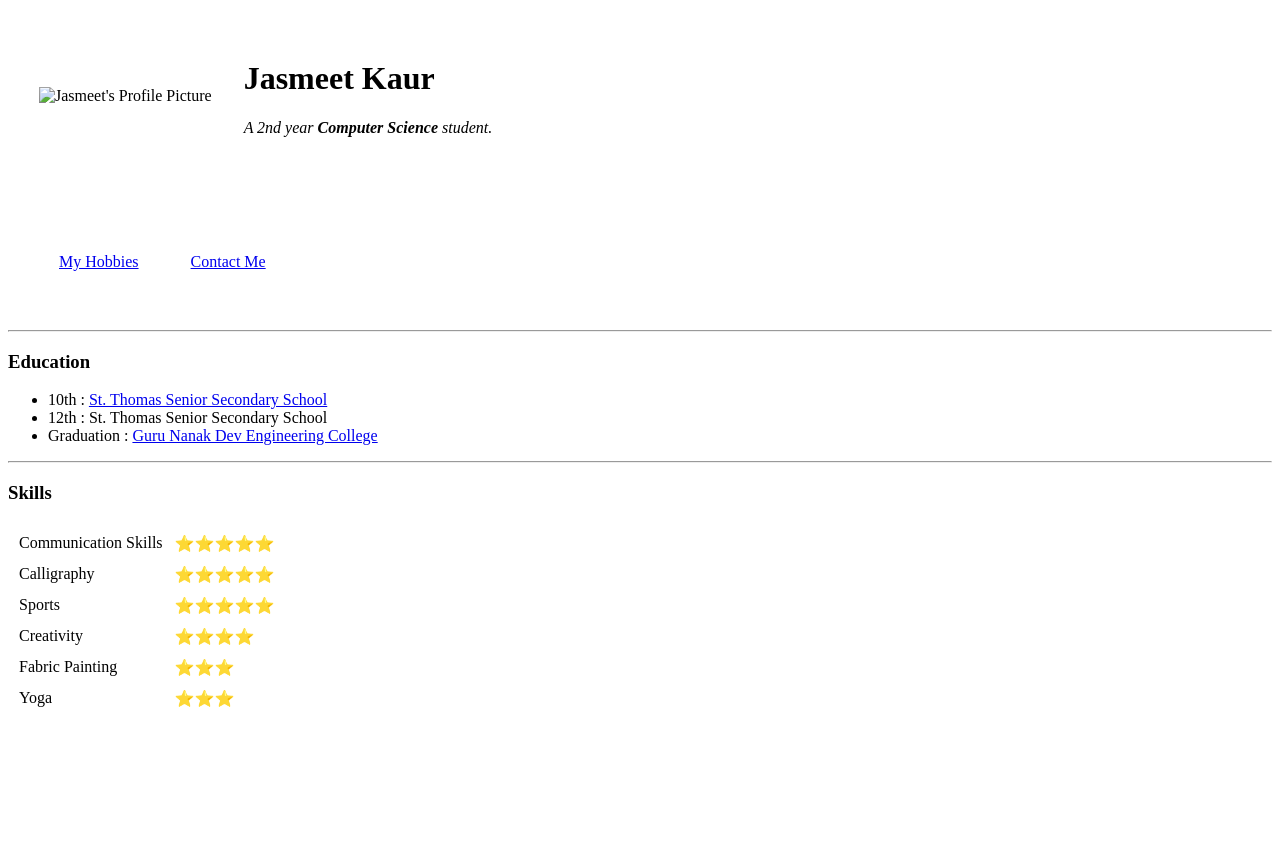
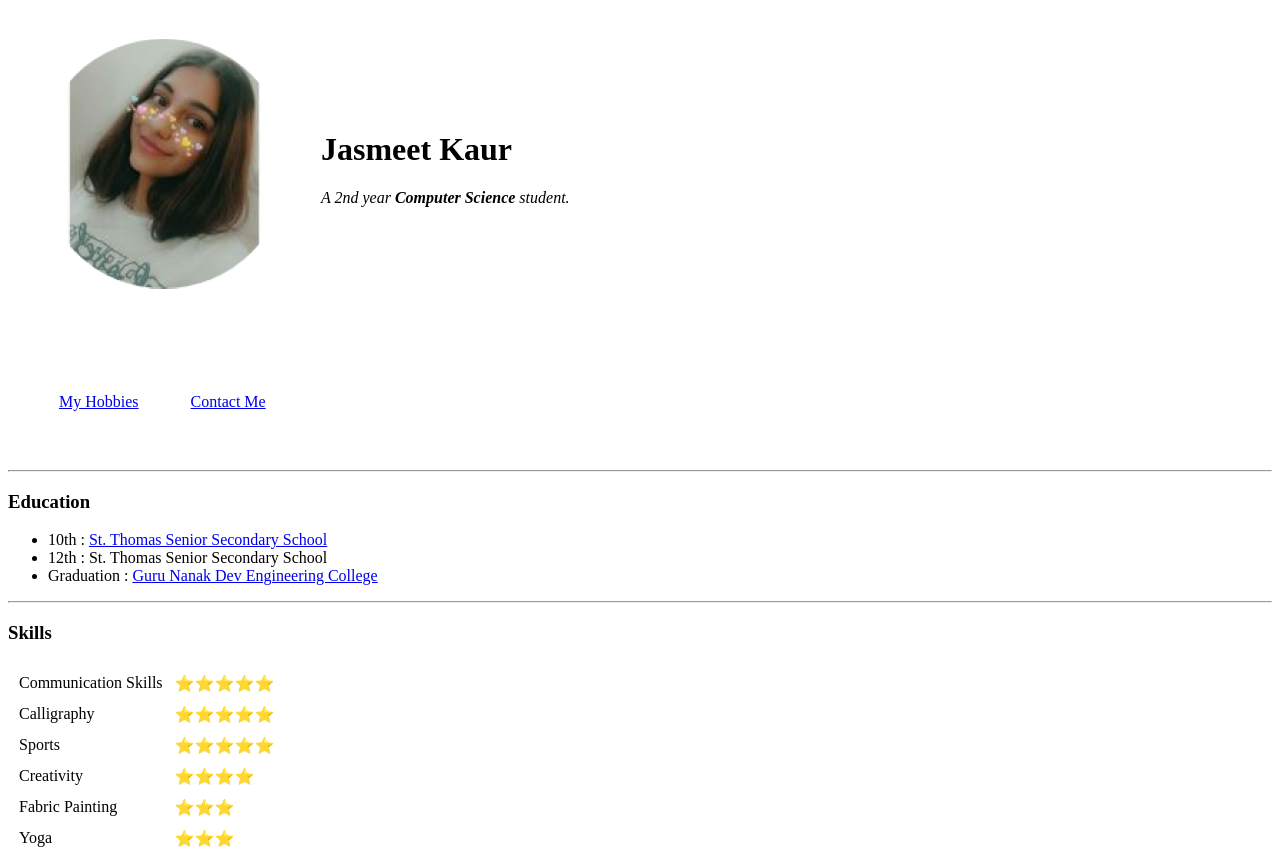
Before and after one commit to jas0412/cv, a plain HTML site: page index.html in a window 1280 px wide. Before the commit the page ends 800 px from the top, so only its background shows below. Drawn offline with Linux system fonts and the light colour scheme.

Commit message:
Update index.html

```diff
--- a/index.html
+++ b/index.html
@@ -11,7 +11,7 @@
 <body>
   <table cellspacing=30>
     <tr>
-      <td>  <img src="profile.png" alt="Jasmeet's Profile Picture">   </td>
+      <td>  <img src="pictures/profile.png" alt="Jasmeet's Profile Picture">   </td>
       <td>   <h1> Jasmeet Kaur </h1>
         <p><em> A 2nd year <strong>Computer Science</strong> student. </em></p>   </td>
     </tr>
```
